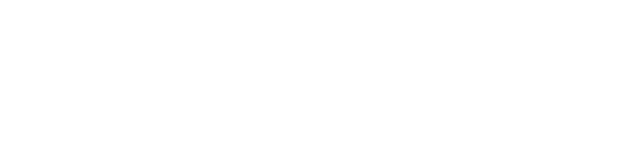
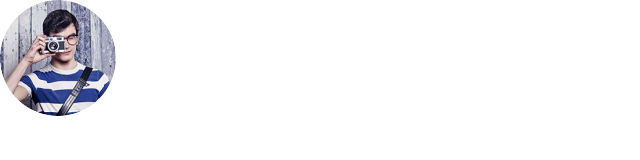
Before and after one commit to js-tasks-ru/htmlcss-20230911-4_xelaris, a website: page 06-lection4/01-avatar/index.html in a window 1280 px wide. Shown: the whole page, without its empty margins (0-640 px from the left). Drawn offline with Linux system fonts and the light colour scheme; a web font is replaced by a local one.

Commit message:
add avatar component

```diff
--- a/06-lection4/01-avatar/avatar.css
+++ b/06-lection4/01-avatar/avatar.css
@@ -0,0 +1,19 @@
+.avatar {
+  display: flex;
+  justify-content: center;
+  align-items: center;
+  border-radius: 50%;
+  overflow: hidden;
+}
+.avatar_size_normal {
+  width: 116px;
+  height: 116px;
+}
+.avatar_size_small {
+  width: 102px;
+  height: 102px;
+}
+.avatar__img {
+  object-fit: cover;
+  width: 100%;
+}
--- a/06-lection4/01-avatar/index.html
+++ b/06-lection4/01-avatar/index.html
@@ -1,11 +1,16 @@
 <!DOCTYPE html>
-<!-- Страница с аватаром -->
-<html lang="ru">
-    <head>
-        <link rel="stylesheet" href="../../assets/css/main.css">
-        <link rel="stylesheet" href="./avatar.css">
-    </head>
-    <body>
-
-    </body>
+<html lang="en">
+  <head>
+    <link rel="stylesheet" href="../../assets/css/main.css" />
+    <link rel="stylesheet" href="./avatar.css" />
+  </head>
+  <body>
+    <div class="avatar avatar_size_normal">
+      <img
+        src="../../assets/images/avatar.png"
+        alt="Аватар пользователя Anonimus"
+        class="avatar__img"
+      />
+    </div>
+  </body>
 </html>
```
Also changed, not shown: assets/images/avatar.png (added).
